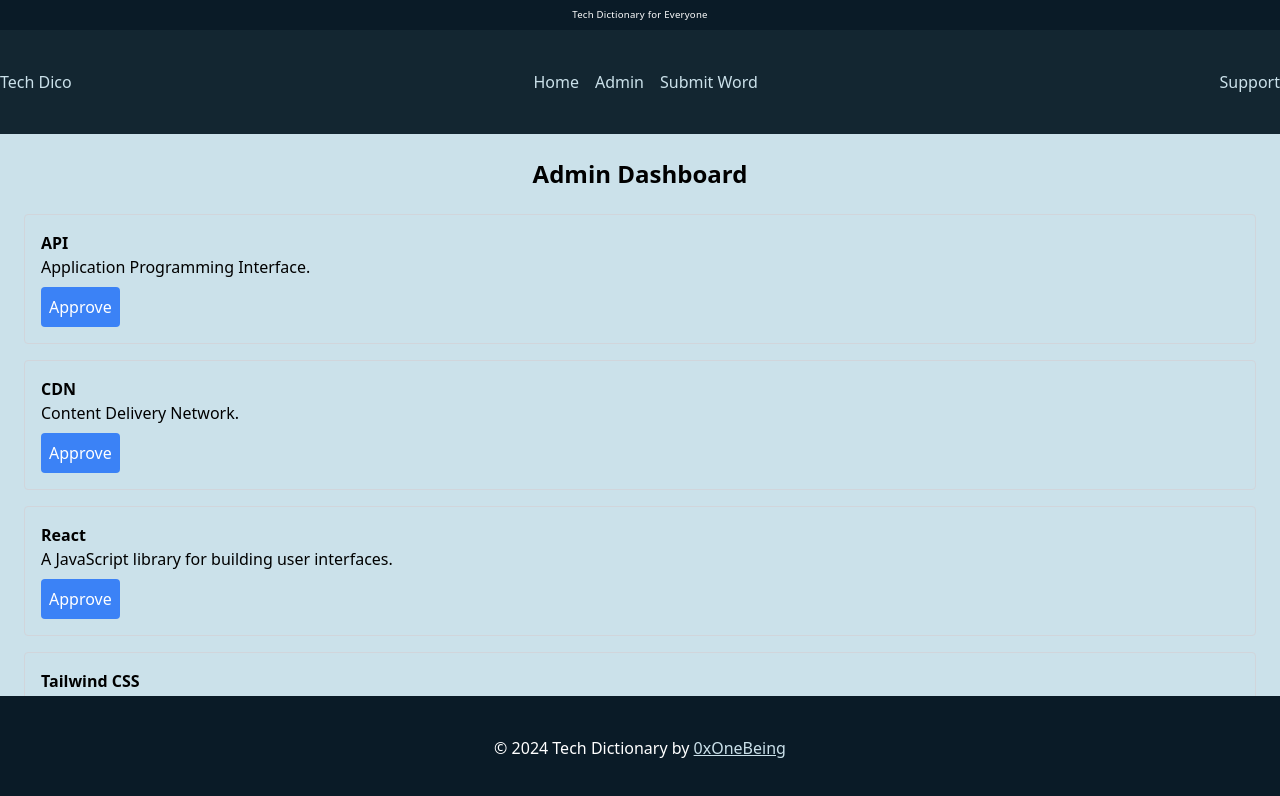
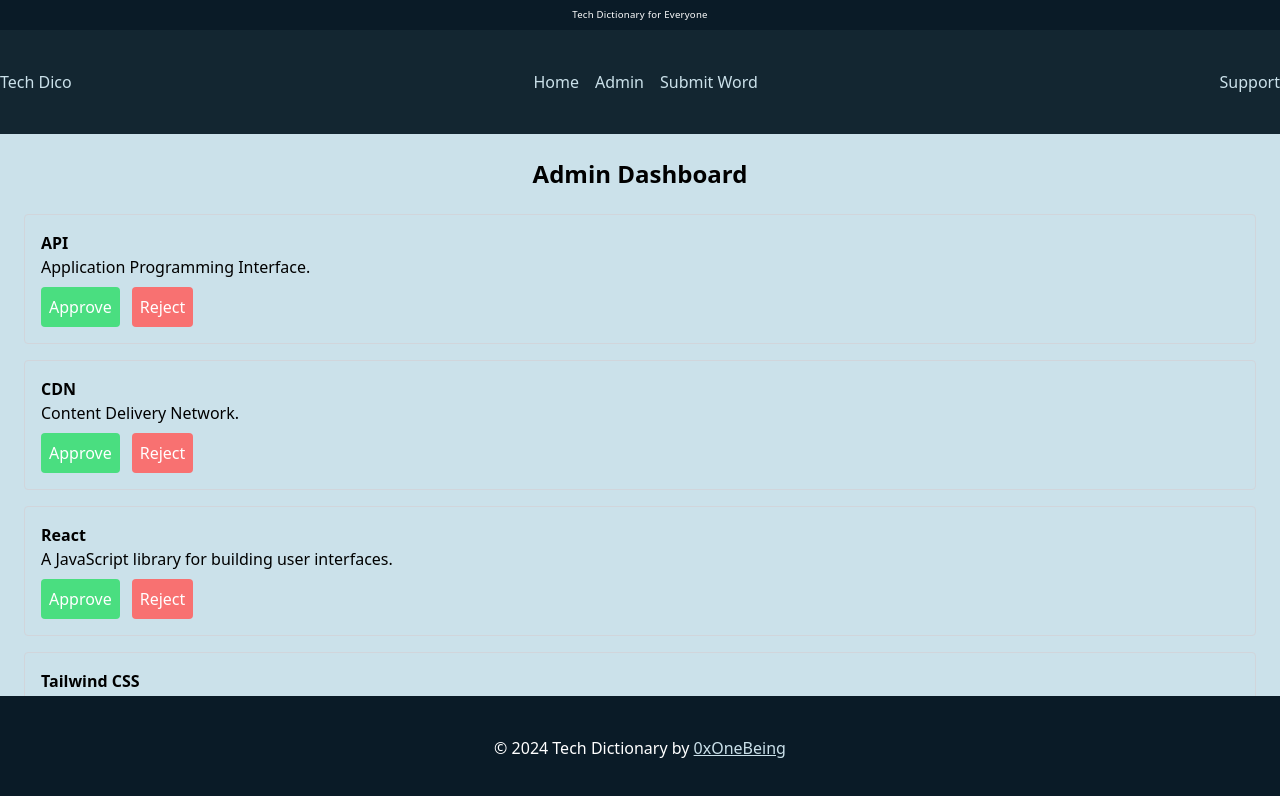
Before and after one commit to 0xOneBeing/tech-dictionary, a React (Create React App) app: page /admin in a window 1280 px wide. Shown: the top 796 px of the page. Built offline with nearby package versions, Linux system fonts and the light colour scheme.

Commit message:
Wrapping up.

```diff
--- a/src/components/Header/Header.js
+++ b/src/components/Header/Header.js
@@ -22,11 +22,11 @@ export default function Header() {
   return (
     <>
       <div className="">
-        <div className="small-top text-[0.6rem] text-center py-2 bg-[var(--black-color)] text-[var(--white-color)] tracking-wide">
+        <div className="sm:hidden lg:block small-top text-[0.6rem] text-center py-2 bg-[var(--black-color)] text-[var(--white-color)] tracking-wide">
           Tech Dictionary for Everyone
         </div>
 
-        <div className="bg-[var(--primary-color)] text-[#CBE1EA] md:py-10">
+        <div className="bg-[var(--primary-color)] text-[var(--secondary-color)] px-3 lg:px-0 md:py-10">
           <div className="text-center sticky">
             <div className="container mx-auto text-center">
               <div className="flex justify-between items-center">
--- a/src/pages/Admin/Admin.jsx
+++ b/src/pages/Admin/Admin.jsx
@@ -1,5 +1,5 @@
 import React, { useState } from "react";
-import { terms } from "../../mock_db/term"; // Import the local data
+import { terms } from "../../data/mock_db/term"; // Import the local data
 import { Helmet } from "react-helmet";
 
 function Admin() {
@@ -7,6 +7,11 @@ function Admin() {
 
   const handleApprove = (id) => {
     // Simulate approving by removing from the list
+    setSubmissions(submissions.filter((sub) => sub.id !== id));
+  };
+
+  const handleReject = (id) => {
+    // Simulate rejecting by removing from the list
     setSubmissions(submissions.filter((sub) => sub.id !== id));
   };
 
@@ -28,12 +33,20 @@ function Admin() {
               >
                 <h2 className="font-semibold">{sub.term}</h2>
                 <p>{sub.description}</p>
-                <button
-                  onClick={() => handleApprove(sub.id)}
-                  className="mt-2 bg-blue-500 hover:bg-red-400 text-white p-2 rounded"
-                >
-                  Approve
-                </button>
+                <div className="flex gap-3">
+                  <button
+                    onClick={() => handleApprove(sub.id)}
+                    className="mt-2 bg-green-400 hover:bg-green-500 transition-colors duration-300 ease-in-out text-white p-2 rounded"
+                  >
+                    Approve
+                  </button>
+                  <button
+                    onClick={() => handleReject(sub.id)}
+                    className="mt-2 bg-red-400 hover:bg-red-500 transition-colors duration-300 ease-in-out text-white p-2 rounded"
+                  >
+                    Reject
+                  </button>
+                </div>
               </div>
             ))
           )}
--- a/src/pages/Home/Home.jsx
+++ b/src/pages/Home/Home.jsx
@@ -1,114 +1,13 @@
-// import React, { useState } from "react";
-// import { terms } from "../../mock_db/term"; // Import the local data
-
-// function Home() {
-//   const [searchTerm, setSearchTerm] = useState("");
-//   const [result, setResult] = useState(null);
-
-//   const handleSearch = () => {
-//     const foundTerm = terms.find(
-//       (termObj) => termObj.term.toLowerCase() === searchTerm.toLowerCase()
-//     );
-//     setResult(
-//       foundTerm || {
-//         term: searchTerm,
-//         description: "Term not found in the dictionary.",
-//       }
-//     );
-//   };
-
-//   return (
-//     <div className="p-6">
-//       <div className="container mx-auto">
-//         <div className="mt-8 flex justify-center">
-//           <input
-//             type="text"
-//             placeholder="Search for a term..."
-//             className="p-2 border border-gray-300 rounded-full w-[100%]"
-//             value={searchTerm}
-//             onChange={(e) => setSearchTerm(e.target.value)}
-//           />
-//           <button
-//             onClick={handleSearch}
-//             className="ml-2 p-2 bg-blue-500 text-white rounded"
-//           >
-//             Search
-//           </button>
-//         </div>
-//         {result && (
-//           <div className="mt-4 text-center text-cyan-100">
-//             <h2 className="text-xl font-semibold">{result.term}</h2>
-//             <p>{result.description}</p>
-//           </div>
-//         )}
-//       </div>
-//     </div>
-//   );
-// }
-
-// export default Home;
-
-// -----------------------------------------
-// Demarkation
-// -----------------------------------------
-
-// import React, { useState } from "react";
-
-// function Home() {
-//   const [searchTerm, setSearchTerm] = useState("");
-//   const [result, setResult] = useState(null);
-
-//   const handleSearch = async () => {
-//     // Simulate a search in Firebase Firestore
-//     const mockResult = {
-//       term: searchTerm,
-//       definition: "Sample definition for " + searchTerm,
-//     };
-//     setResult(mockResult);
-//   };
-
-//   return (
-//     <div className="p-6">
-//       <h1 className="text-3xl font-bold text-center">Tech Dictionary</h1>
-//       <div className="mt-8 flex justify-center">
-//         <input
-//           type="text"
-//           placeholder="Search for a term..."
-//           className="p-2 border border-gray-300 rounded"
-//           value={searchTerm}
-//           onChange={(e) => setSearchTerm(e.target.value)}
-//         />
-//         <button
-//           onClick={handleSearch}
-//           className="ml-2 p-2 bg-blue-500 text-white rounded"
-//         >
-//           Search
-//         </button>
-//       </div>
-//       {result && (
-//         <div className="mt-4 text-center">
-//           <h2 className="text-xl font-semibold">{result.term}</h2>
-//           <p>{result.definition}</p>
-//         </div>
-//       )}
-//     </div>
-//   );
-// }
-
-// export default Home;
-
-// -------------------------------------
-// Demarkation
-// -------------------------------------
-
+import React, { useEffect, useState } from "react";
+import { useNavigate } from "react-router-dom";
+import { Helmet } from "react-helmet";
+import { AutoComplete, ConfigProvider, Input } from "antd";
 import { SearchOutlined } from "@ant-design/icons";
-import { ConfigProvider, Input } from "antd";
-import React, { useState } from "react";
-import { Helmet } from "react-helmet";
-import { useNavigate } from "react-router-dom";
+import { terms } from "../../data/mock_db/term";
 
 function Home() {
   const [searchTerm, setSearchTerm] = useState("");
+  const [suggestions, setSuggestions] = useState([]);
   const navigate = useNavigate();
 
   const handleSearch = () => {
@@ -116,6 +15,15 @@ function Home() {
       navigate(`/dictionary/${searchTerm.toLowerCase()}`);
     }
   };
+
+  useEffect(() => {
+    const filteredSuggestions = terms
+      .filter((termObj) =>
+        termObj.term.toLowerCase().includes(searchTerm.toLowerCase())
+      )
+      .map((termObj) => termObj.term);
+    setSuggestions(filteredSuggestions);
+  }, [searchTerm]);
 
   return (
     <>
@@ -134,7 +42,7 @@ function Home() {
           >
             <form>
               <Input
-                className="p-2 border border-gray-300 rounded-full w-full text-lg focus:border-2 focus:border-[var(--primary-color)] px-30"
+                className="p-2 border-2 border-[var(--primary-color)] rounded-full w-full text-lg hover:border-2 focus:border-[var(--primary-color)] px-30"
                 type="text"
                 placeholder="Search Dictionary"
                 value={searchTerm}
@@ -146,7 +54,7 @@ function Home() {
                 size="large"
                 suffix={
                   <SearchOutlined
-                    className="text-[var(--primary-color)] text-2xl font-bold hover:text-green-500 transition-colors duration-300 cursor-pointer"
+                    className="text-[var(--primary-color)] text-2xl font-bold cursor-pointer"
                     onClick={handleSearch}
                   />
                 }
--- a/src/pages/SubmitWord/SubmitWord.jsx
+++ b/src/pages/SubmitWord/SubmitWord.jsx
@@ -41,7 +41,7 @@ function SubmitWord() {
             />
             <button
               type="submit"
-              className="w-full p-2 bg-green-500 text-white rounded"
+              className="w-full p-2 bg-green-400 hover:bg-green-500 transition-colors duration-300 ease-in-out text-white rounded"
             >
               Submit
             </button>
--- a/src/pages/TermPage/TermPage.jsx
+++ b/src/pages/TermPage/TermPage.jsx
@@ -1,6 +1,6 @@
 import React from "react";
 import { useParams } from "react-router-dom";
-import { terms } from "../../mock_db/term"; // Import the terms data
+import { terms } from "../../data/mock_db/term"; // Import the terms data
 import { Helmet } from "react-helmet";
 
 function TermPage() {
@@ -12,7 +12,7 @@ function TermPage() {
   return (
     <>
       <Helmet>
-        <title>{term} &middot; Tech Dictionary</title>
+        <title>Dictionary: {term} &middot; Tech Dictionary</title>
       </Helmet>
       <div className="p-4 lg:p-6">
         {foundTerm ? (
```
Also changed, not shown: src/data/README.md (added), src/data/mock_db/README.md (renamed from src/mock_db/README.md), src/data/mock_db/term.js (renamed from src/mock_db/term.js).
